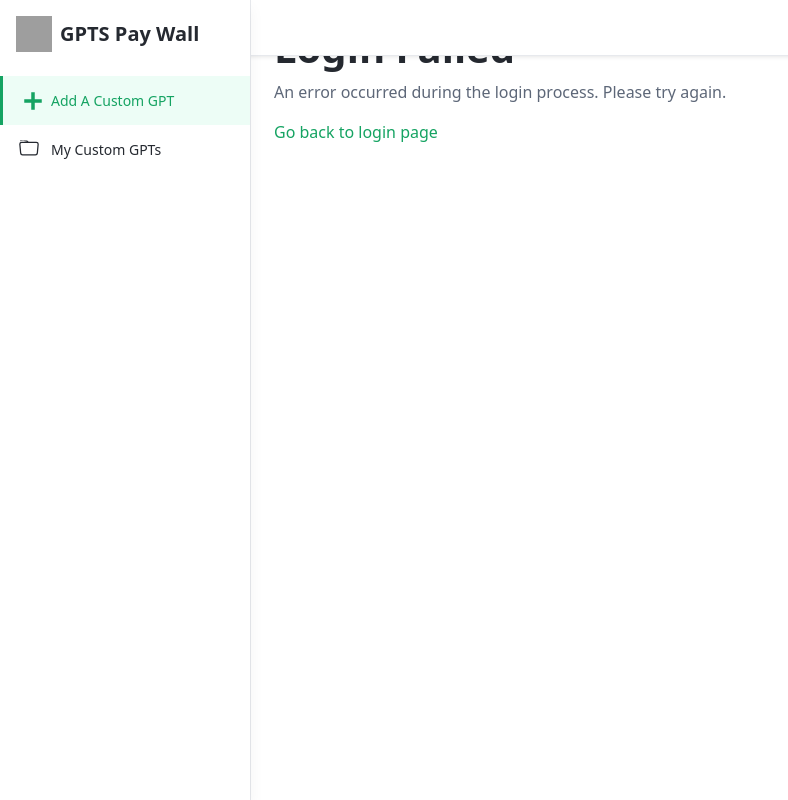
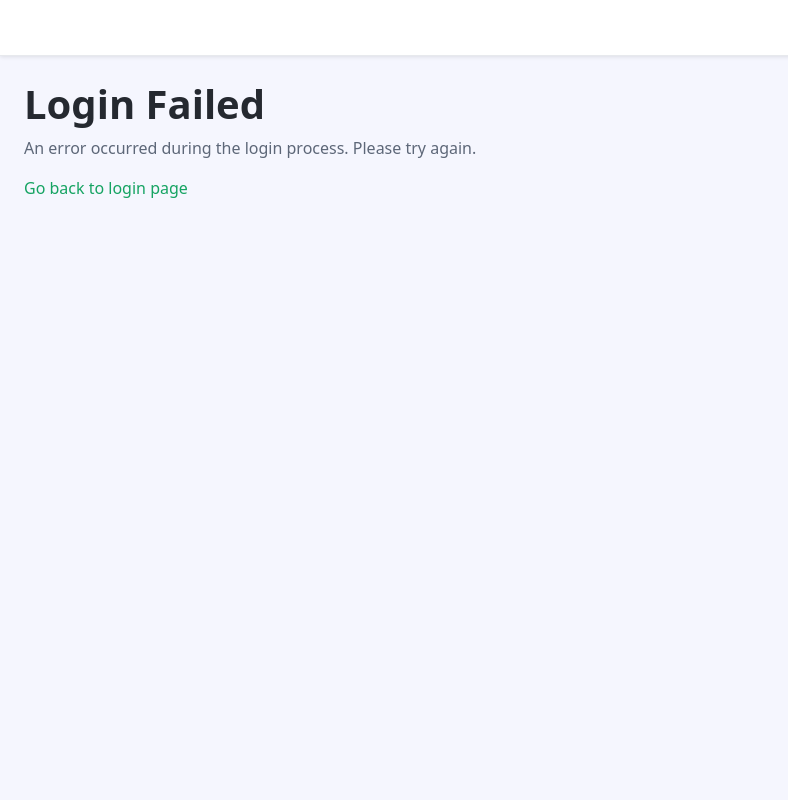
Before and after one commit to vertexcover-io/gategpt, a FastAPI app: page /login/failed in a window 1280 px wide. Shown: the whole page, without its empty margins (0-788 px from the left). Run offline with FastAPI, Linux system fonts and the light colour scheme; parts of the project's set-up code (start-up, migrations or seed data) failed here and were passed over; grey boxes are pictures that could not be loaded.

Commit message:
feat: update home.html and base.html

```diff
--- a/templates/base.html
+++ b/templates/base.html
@@ -27,115 +27,25 @@
       crossorigin="anonymous"
       referrerpolicy="no-referrer"
     ></script>
-    <title>{% block title %} {% endblock %}</title>
+
     {% block head %} {% endblock %}
+
+    <title>{% block title %}Default Title{% endblock %}</title>
   </head>
 
-  <body>
+  <body class="app">
     <header class="app-header fixed-top">
       <div class="app-header-inner">
         <div class="container-fluid py-2">
-          <div class="app-header-content">
-            <div class="row justify-content-between align-items-center">
-              <div class="col-auto">
-                <a
-                  id="sidepanel-toggler"
-                  class="sidepanel-toggler d-inline-block d-xl-none"
-                  href="#"
-                >
-                  <svg
-                    xmlns="http://www.w3.org/2000/svg"
-                    width="30"
-                    height="30"
-                    viewBox="0 0 30 30"
-                    role="img"
-                  >
-                    <title>Menu</title>
-                    <path
-                      stroke="currentColor"
-                      stroke-linecap="round"
-                      stroke-miterlimit="10"
-                      stroke-width="2"
-                      d="M4 7h22M4 15h22M4 23h22"
-                    ></path>
-                  </svg>
-                </a>
-              </div>
-            </div>
-          </div>
-        </div>
-      </div>
-      <div id="app-sidepanel" class="app-sidepanel">
-        <div id="sidepanel-drop" class="sidepanel-drop"></div>
-        <div class="sidepanel-inner d-flex flex-column">
-          <a href="#" id="sidepanel-close" class="sidepanel-close d-xl-none"
-            >&times;</a
-          >
-          <div class="app-branding">
-            <a class="app-logo" href="{{ url_for('root') }}"
-              ><img
-                class="logo-icon me-2"
-                src="assets/images/app-logo.svg"
-                alt="logo"
-              /><span class="logo-text">GPTS Pay Wall</span></a
-            >
-          </div>
-          <nav id="app-nav-main" class="app-nav app-nav-main flex-grow-1">
-            <ul class="app-menu list-unstyled accordion" id="menu-accordion">
-              <li class="nav-item">
-                <a
-                  class="nav-link active"
-                  href="{{ url_for('register_custom_gpt_app_page') }}"
-                >
-                  <span class="nav-icon">
-                    <svg
-                      width="2em"
-                      height="2em"
-                      viewBox="0 0 16 16"
-                      fill="currentColor"
-                      xmlns="http://www.w3.org/2000/svg"
-                    >
-                      <rect x="7" y="3" width="2" height="10" />
-                      <rect x="3" y="7" width="10" height="2" />
-                    </svg>
-                  </span>
-                  <span class="nav-link-text">Add A Custom GPT</span>
-                </a>
-              </li>
-              <li class="nav-item">
-                <a class="nav-link" href="docs.html">
-                  <span class="nav-icon">
-                    <svg
-                      width="1em"
-                      height="1em"
-                      viewBox="0 0 16 16"
-                      class="bi bi-folder"
-                      fill="currentColor"
-                      xmlns="http://www.w3.org/2000/svg"
-                    >
-                      <path
-                        d="M9.828 4a3 3 0 0 1-2.12-.879l-.83-.828A1 1 0 0 0 6.173 2H2.5a1 1 0 0 0-1 .981L1                     1.546 4h-1L.5 3a2 2 0 0 1 2-2h3.672a2 2 0 0 1 1.414.586l.828.828A2 2 0 0 0 9.828 3v1z"
-                      />
-                      <path
-                        fill-rule="evenodd"
-                        d="M13.81 4H2.19a1 1 0 0 0-.996 1.09l.637 7a1 1 0 0 0 .995.91h10.348a1 1 0 0 0 .995-.91l.637-7A1 1 0 0 0 13.81 4zM2.19 3A2 2 0 0 0 .198 5.181l.637 7A2 2 0 0 0 2.826 14h10.348a2 2 0 0 0 1.991-1.819l.637-7A2 2 0 0 0 13.81 3H2.19z"
-                      />
-                    </svg>
-                  </span>
-                  <span class="nav-link-text">My Custom GPTs</span>
-                </a>
-              </li>
-            </ul>
-          </nav>
+          <div class="app-header-content"></div>
         </div>
       </div>
     </header>
 
-    <div class="app-wrapper">
-      <div class="app-content pt-3 p-md-3 p-lg-4">
-        {% block body %} {% endblock %}
-      </div>
+    <div class="app-content pt-3 p-md-3 p-lg-4">
+      {% block body %} {% endblock %}
     </div>
+
     <script
       src="https://cdn.jsdelivr.net/npm/@popperjs/core@2.11.8/dist/umd/popper.min.js"
       integrity="sha384-I7E8VVD/ismYTF4hNIPjVp/Zjvgyol6VFvRkX/vR+Vc4jQkC+hVqc2pM8ODewa9r"
```
Also changed, not shown: templates/home.html (+0 -10 lines).
